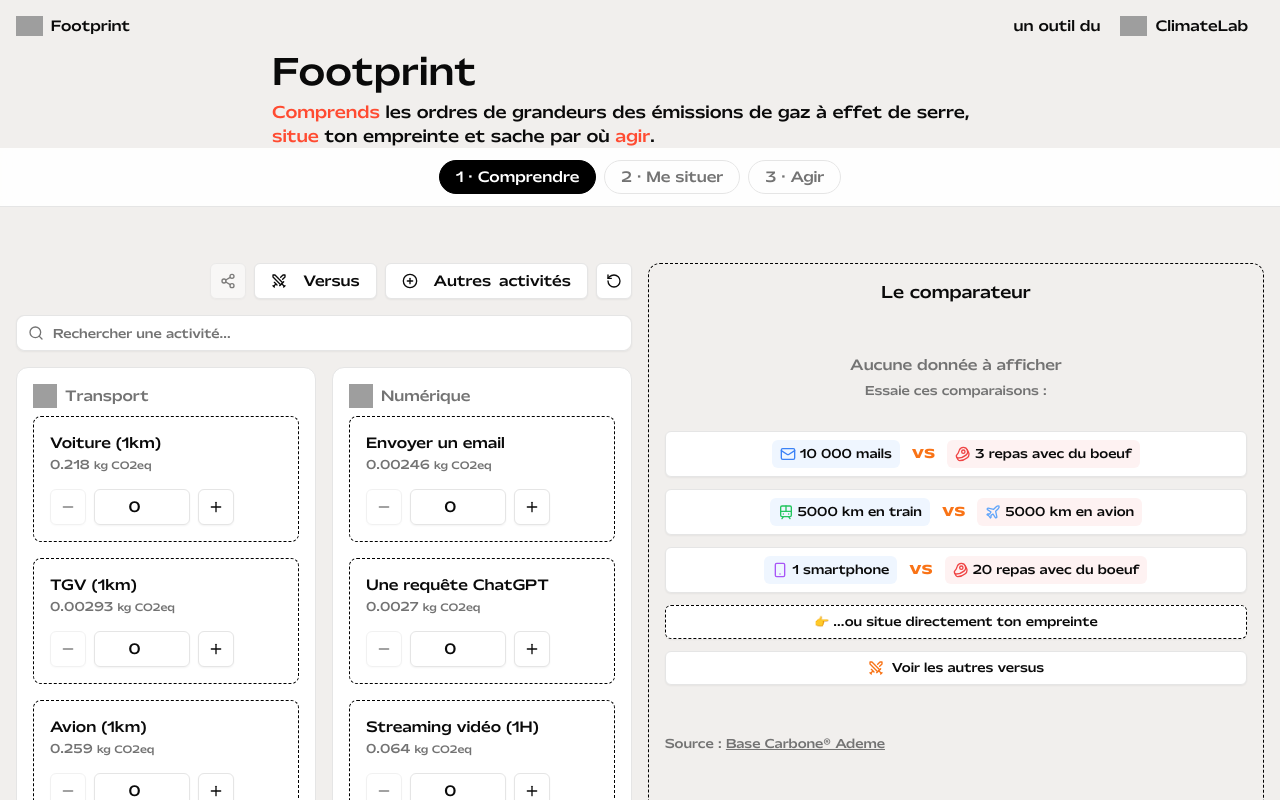
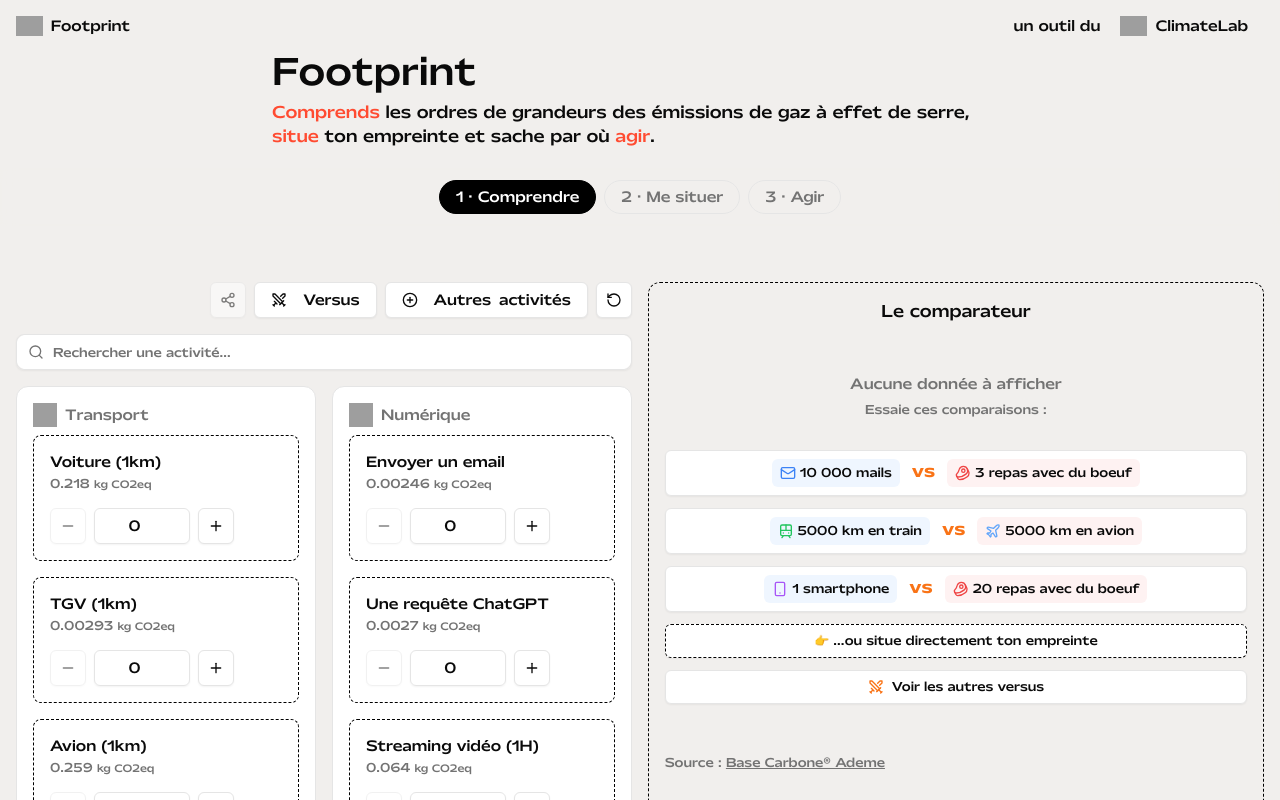
Before and after one commit to alexandre-mace/footprint, a Next.js app: page / in a window 1280 px wide. Shown: the top 800 px of the page. Built offline with nearby package versions, Linux system fonts and the light colour scheme; grey boxes are pictures that could not be loaded.

Commit message:
style(parcours): blend tab bar into page background with breathing room

```diff
--- a/components/parcours/ParcoursTabs.tsx
+++ b/components/parcours/ParcoursTabs.tsx
@@ -70,7 +70,7 @@ export default function ParcoursTabs() {
       <nav
         role="tablist"
         aria-label="Étapes du parcours"
-        className="sticky top-0 z-20 flex justify-center gap-1.5 border-b bg-white/90 p-3 backdrop-blur sm:gap-2"
+        className="sticky top-0 z-20 mt-5 flex justify-center gap-1.5 bg-[#F1EFED]/90 px-3 py-3 backdrop-blur sm:gap-2"
       >
         {tabs.map((tab) => (
           <button
```
